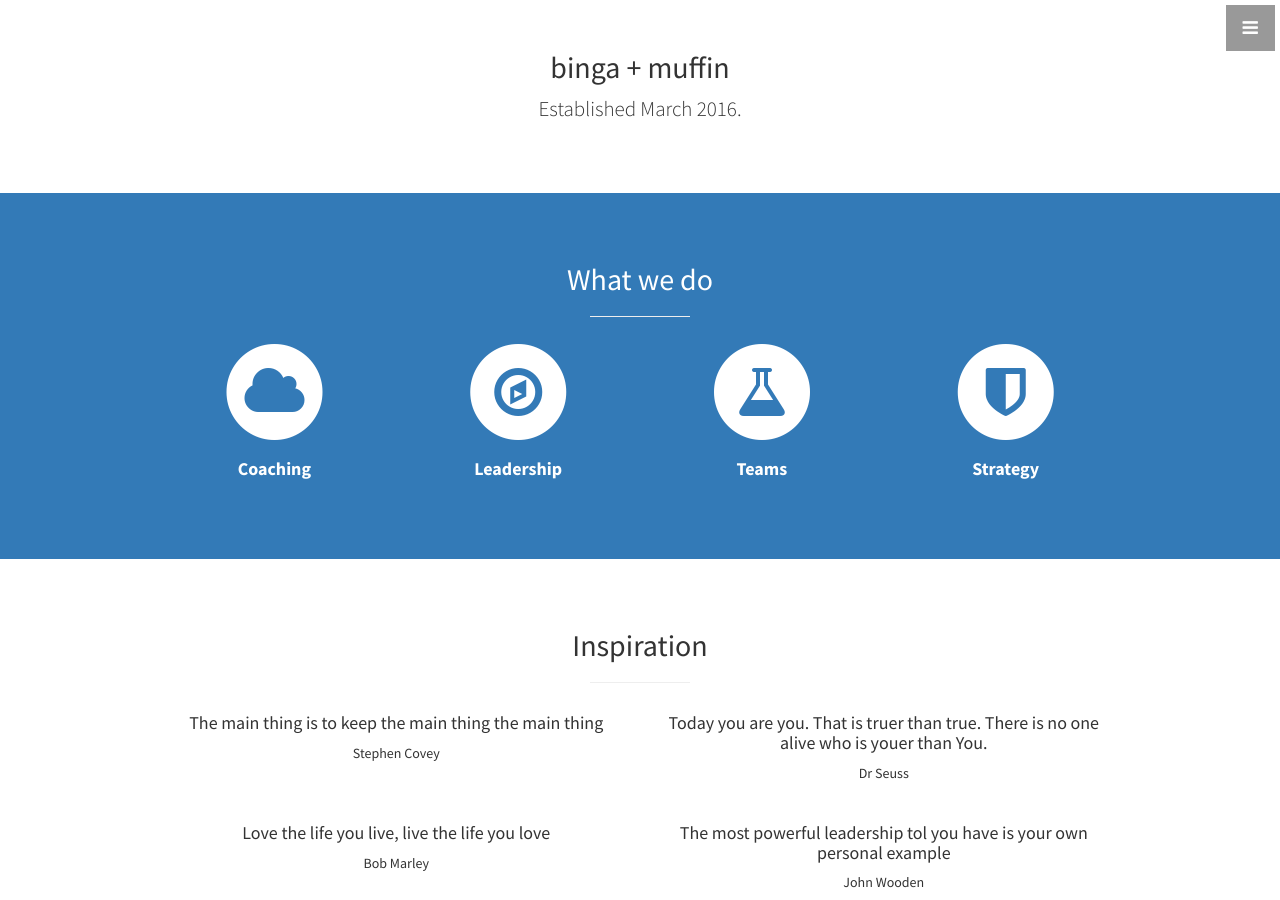
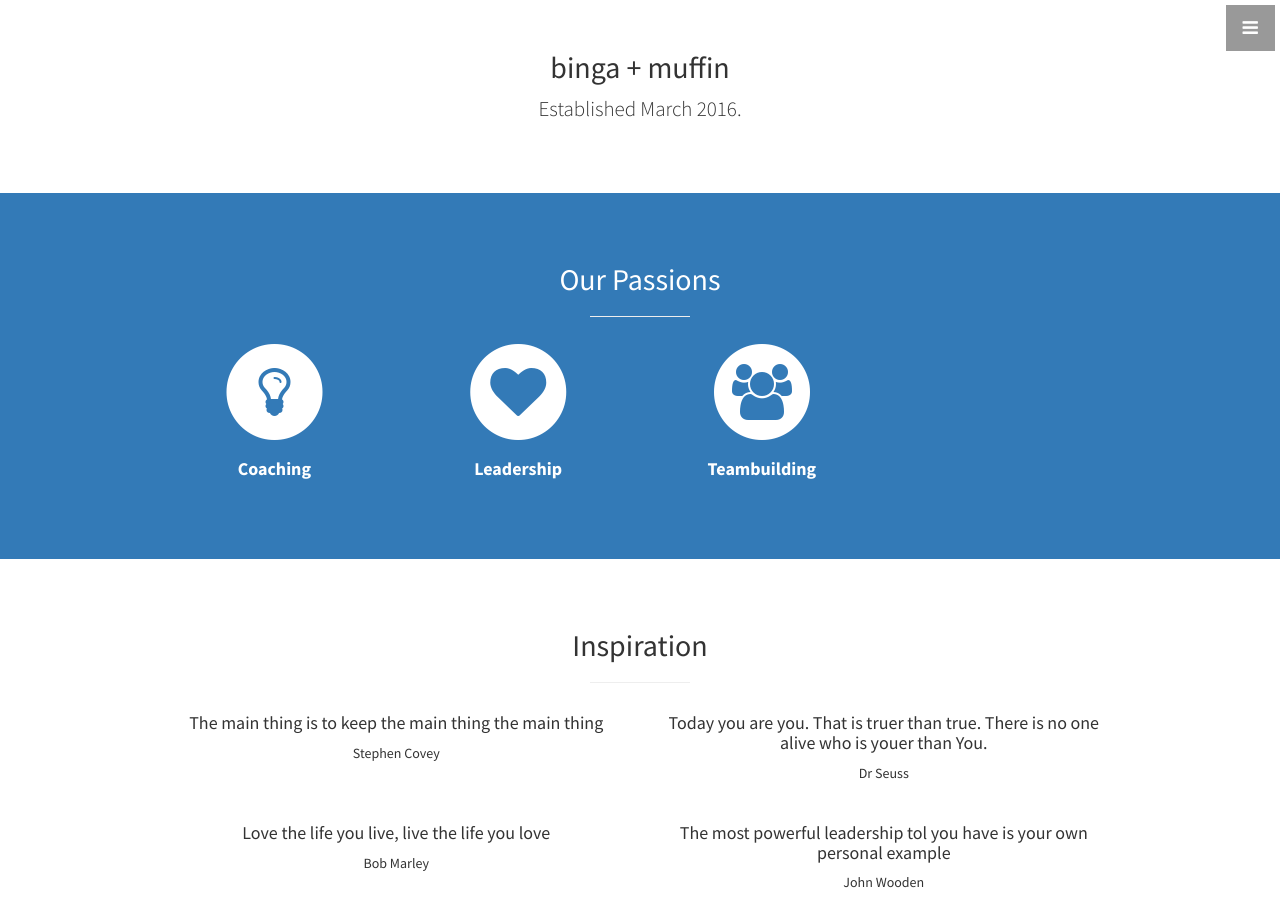
Before and after one commit to jikinluke8/inspark, a Jekyll site: the page built from index.html, in a window 1280 px wide and 900 px high, scrolled down 919 px. Built offline with Jekyll 4.4.1, drawn with Linux system fonts in a browser that asks for light colours.

Commit message:
Update services.html

```diff
--- a/_includes/services.html
+++ b/_includes/services.html
@@ -3,14 +3,14 @@
   <div class="container">
     <div class="row text-center">
       <div class="col-lg-10 col-lg-offset-1">
-        <h2>What we do</h2>
+        <h2>Our Passions</h2>
         <hr class="small">
         <div class="row">
           <div class="col-md-3 col-sm-6">
             <div class="service-item">
               <span class="fa-stack fa-4x">
               <i class="fa fa-circle fa-stack-2x"></i>
-              <i class="fa fa-cloud fa-stack-1x text-primary"></i>
+              <i class="fa fa-lightbulb-o fa-stack-1x text-primary"></i>
             </span>
               <h4>
                 <strong>Coaching</strong>
@@ -22,7 +22,7 @@
             <div class="service-item">
               <span class="fa-stack fa-4x">
               <i class="fa fa-circle fa-stack-2x"></i>
-              <i class="fa fa-compass fa-stack-1x text-primary"></i>
+              <i class="fa fa-heart fa-stack-1x text-primary"></i>
             </span>
               <h4>
                 <strong>Leadership</strong>
@@ -34,15 +34,15 @@
             <div class="service-item">
               <span class="fa-stack fa-4x">
               <i class="fa fa-circle fa-stack-2x"></i>
-              <i class="fa fa-flask fa-stack-1x text-primary"></i>
+              <i class="fa fa-users fa-stack-1x text-primary"></i>
             </span>
               <h4>
-                <strong>Teams</strong>
+                <strong>Teambuilding</strong>
               </h4>
               <p></p>
             </div>
           </div>
-          <div class="col-md-3 col-sm-6">
+          <!-- <div class="col-md-3 col-sm-6">
             <div class="service-item">
               <span class="fa-stack fa-4x">
               <i class="fa fa-circle fa-stack-2x"></i>
@@ -53,6 +53,7 @@
               </h4>
               <p></p>
             </div>
+          -->
           </div>
         </div>
         <!-- /.row (nested) -->
```
